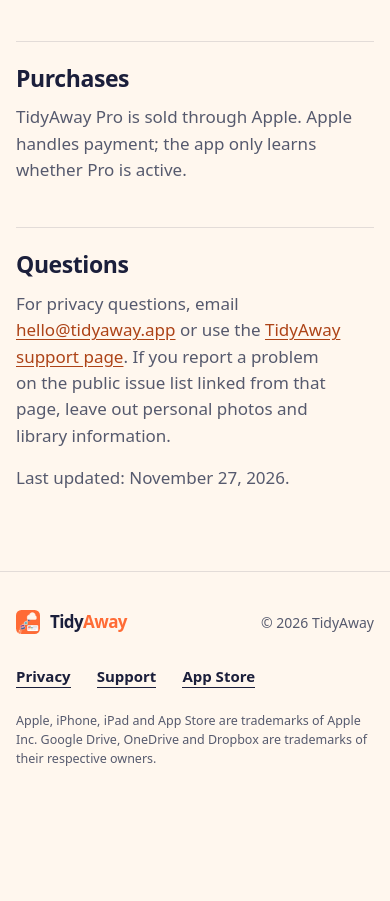
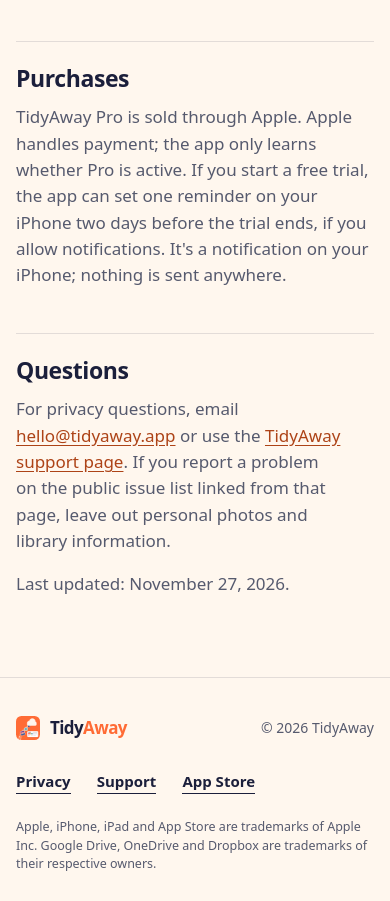
Before and after one commit to bienyam/tidyaway-site, a plain HTML site: page privacy.html in a window 390 px wide. Shown: the part 4492-5393 px from the top of the page. Before the commit the page ends 5345 px from the top, so only its background shows below. Drawn offline with Linux system fonts and the light colour scheme.

Commit message:
Privacy: the free-trial reminder in TidyAway 1.0.2
Purchases gains: "If you start a free trial, the app can set one reminder on your
iPhone two days before the trial ends, if you allow notifications. It's a
notification on your iPhone; nothing is sent anywhere." Matches PRIVACY.md on the
app's 1.0.2 branch (SmartPhotoVault PR #92). Same change in index.html's privacy
sheet template.

Co-Authored-By: Claude Opus 5.5 <noreply@anthropic.com>

```diff
--- a/privacy.html
+++ b/privacy.html
@@ -76,7 +76,7 @@
 <h2>Storage Score, Storage Checkup and appearance</h2>
 <p>The Storage Score and the storage bar are worked out on your iPhone from its free and total space and the size of your photos and videos. The Storage Checkup and Storage insights keep a short history of free space (sizes and dates only) on your iPhone, so they can show how it changed. Your choice of Light or Dark is kept on your iPhone. None of this is sent anywhere.</p>
 <h2>Purchases</h2>
-<p>TidyAway Pro is sold through Apple. Apple handles payment; the app only learns whether Pro is active.</p>
+<p>TidyAway Pro is sold through Apple. Apple handles payment; the app only learns whether Pro is active. If you start a free trial, the app can set one reminder on your iPhone two days before the trial ends, if you allow notifications. It's a notification on your iPhone; nothing is sent anywhere.</p>
 <h2>Questions</h2>
 <p>For privacy questions, email <a href="mailto:hello@tidyaway.app">hello@tidyaway.app</a> or use the <a href="support.html">TidyAway support page</a>. If you report a problem on the public issue list linked from that page, leave out personal photos and library information.</p>
 <p>Last updated: November 27, 2026.</p>
```
Also changed, not shown: index.html (+1 -1 lines).
